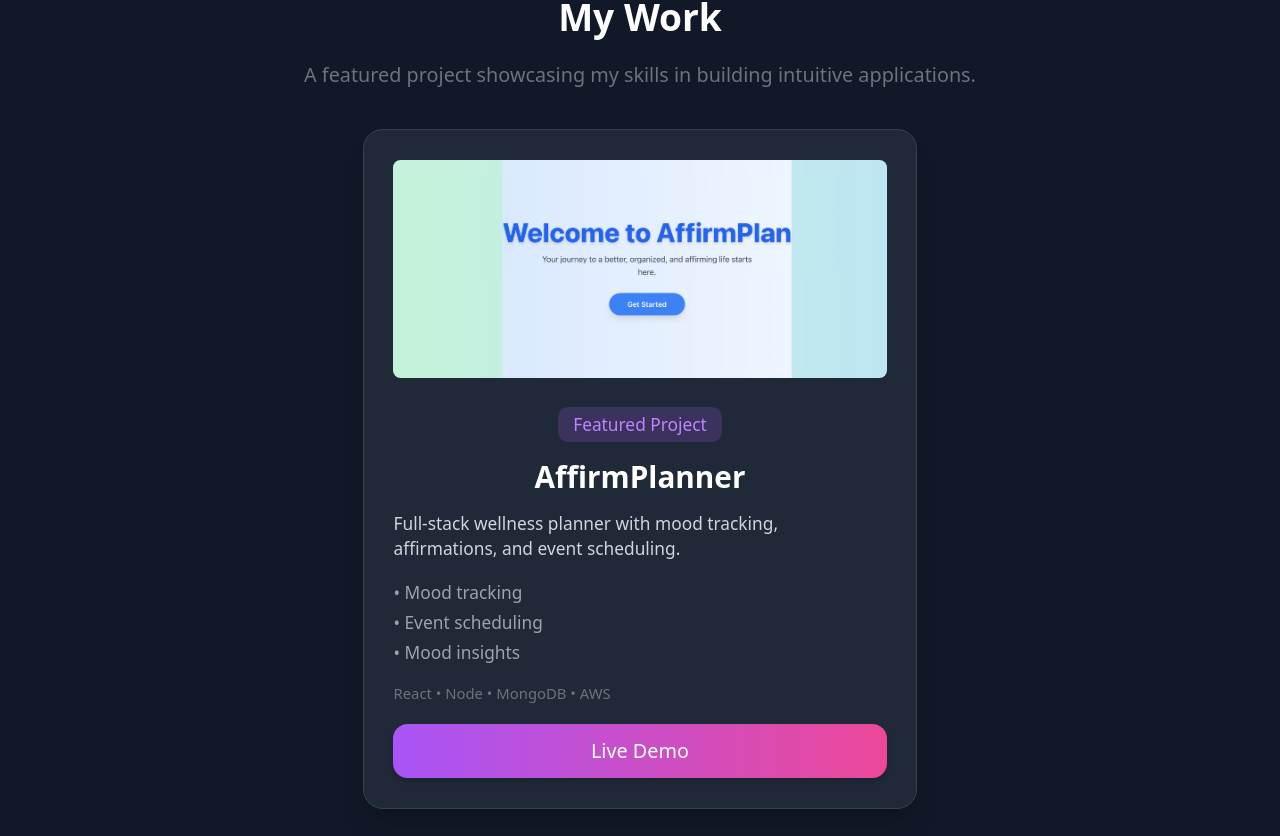
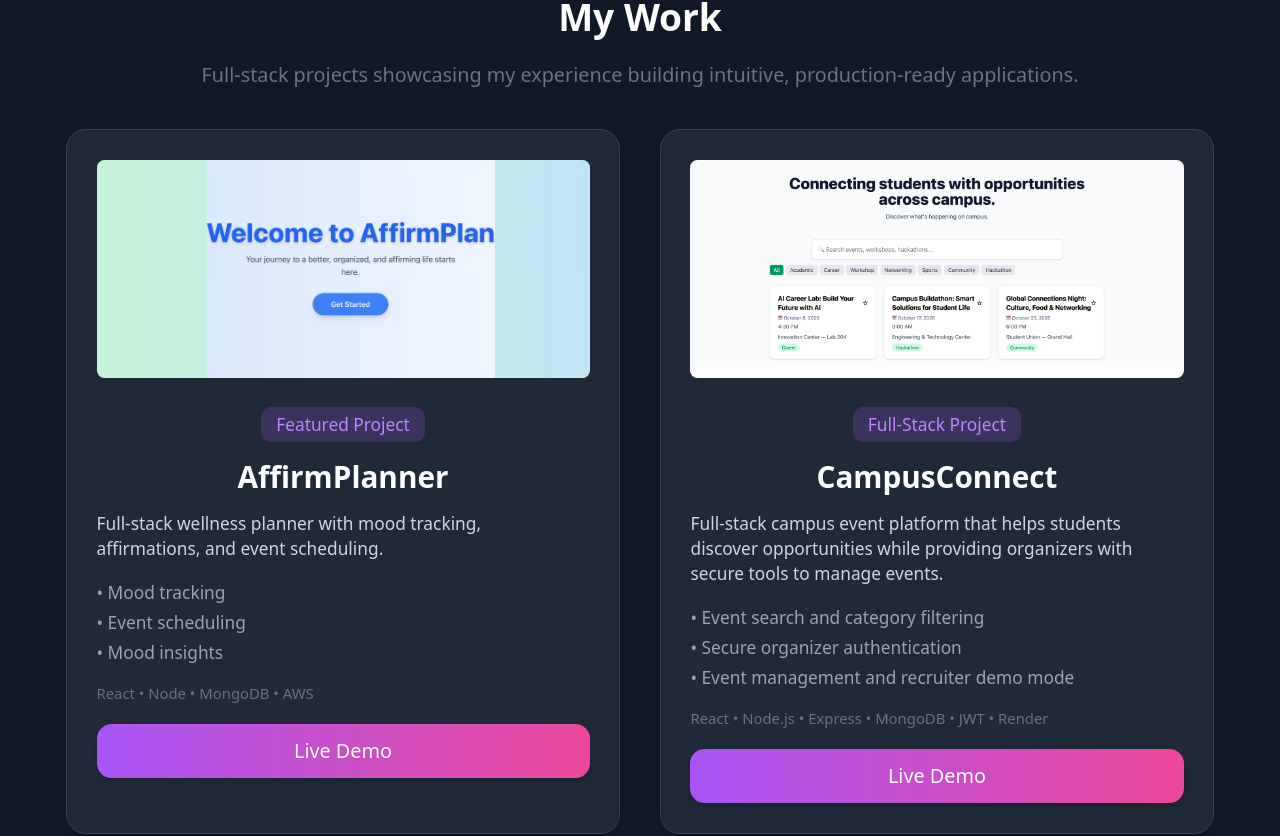
Before and after one commit to sbanwaskar/portfolio-website, a Next.js app: page / in a window 1280 px wide. Shown: the part 672-1508 px from the top of the page. Built offline with nearby package versions, Linux system fonts and the light colour scheme.

Commit message:
Add CampusConnect to portfolio

```diff
--- a/src/app/page.tsx
+++ b/src/app/page.tsx
@@ -72,13 +72,17 @@ export default function Home() {
       </div>
 
       {/* Projects */}
+      {/* Projects */}
 <section id="projects" className="py-16 w-full px-4">
   <h2 className="text-3xl font-bold text-center mb-4">My Work</h2>
+
   <p className="text-center mb-8 text-gray-500">
-          A featured project showcasing my skills in building intuitive applications.
+    Full-stack projects showcasing my experience building intuitive, production-ready applications.
   </p>
 
-        <div className="flex justify-center">
+  <div className="flex flex-wrap justify-center gap-8">
+
+    {/* AffirmPlanner */}
     <div className="bg-white dark:bg-gray-800 rounded-2xl p-6 w-full max-w-md shadow-xl border border-gray-200 dark:border-gray-700">
 
       <img
@@ -121,6 +125,54 @@ export default function Home() {
         </button>
       </a>
     </div>
+
+
+    {/* CampusConnect */}
+    <div className="bg-white dark:bg-gray-800 rounded-2xl p-6 w-full max-w-md shadow-xl border border-gray-200 dark:border-gray-700">
+
+      <img
+        src="/campusconnect.png"
+        alt="CampusConnect"
+        className="w-full h-44 object-cover rounded-md mb-6"
+      />
+
+      <div className="text-center">
+        <span className="inline-block mb-3 text-sm px-3 py-1 bg-purple-500/20 text-purple-400 rounded-lg">
+          Full-Stack Project
+        </span>
+
+        <h3 className="text-2xl font-bold mb-3">
+          CampusConnect
+        </h3>
+      </div>
+
+      <p className="text-gray-700 dark:text-gray-300 mb-4 text-sm">
+        Full-stack campus event platform that helps students discover opportunities
+        while providing organizers with secure tools to manage events.
+      </p>
+
+      <ul className="text-sm text-gray-600 dark:text-gray-400 mb-4 space-y-1">
+        <li>• Event search and category filtering</li>
+        <li>• Secure organizer authentication</li>
+        <li>• Event management and recruiter demo mode</li>
+      </ul>
+
+      <p className="text-xs text-gray-500 mb-4">
+        React • Node.js • Express • MongoDB • JWT • Render
+      </p>
+
+      <a
+        href="https://campus-connect-1-zon9.onrender.com"
+        target="_blank"
+        rel="noopener noreferrer"
+      >
+        <button className="w-full py-2.5 rounded-xl bg-gradient-to-r from-purple-500 to-pink-500 text-white font-medium shadow-md hover:shadow-lg hover:scale-[1.02] transition">
+          Live Demo
+        </button>
+      </a>
+
+    </div>
+
   </div>
 </section>
 
```
Also changed, not shown: public/campusconnect.png (added). Lines whose indentation alone changed are shown as unchanged.
